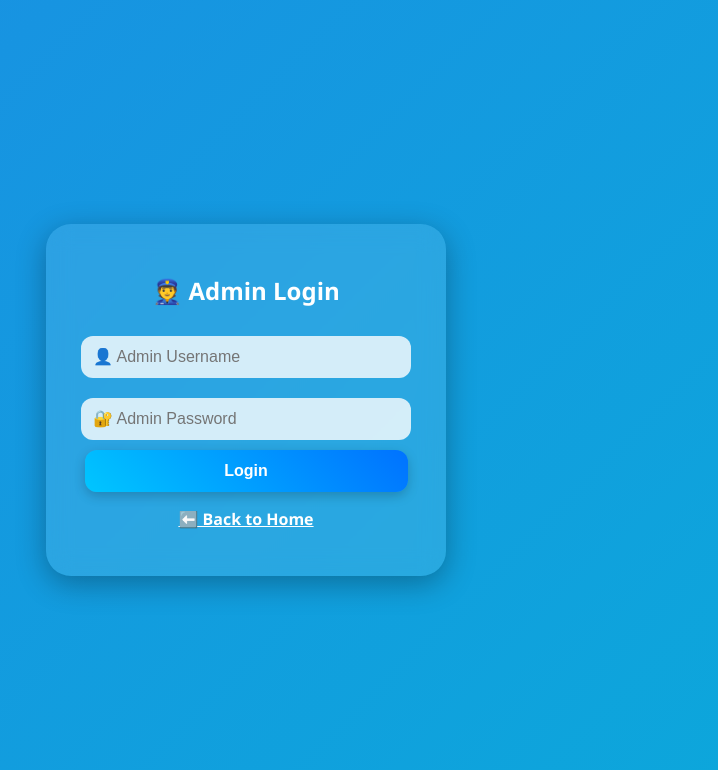
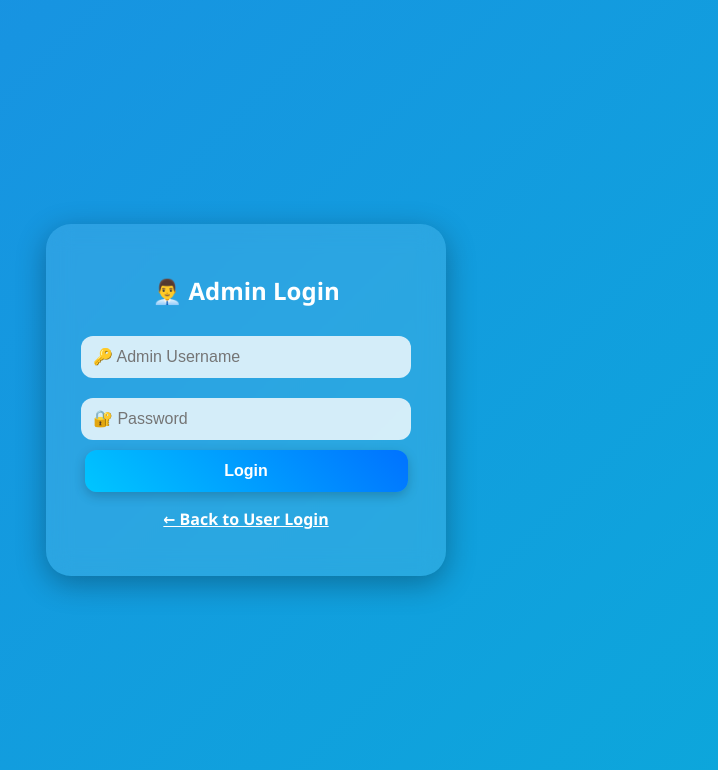
Before and after one commit to abdullahasad491326/SMS_Web_App, a Flask app: page /admin_login in a window 1280 px wide. Shown: the top 770 px of the page, without its empty margins (394-1112 px from the left). Run offline with Flask 3, Linux system fonts and the light colour scheme.

Commit message:
Update admin_login.html

```diff
--- a/app/templates/admin_login.html
+++ b/app/templates/admin_login.html
@@ -3,24 +3,24 @@
 <head>
   <meta charset="UTF-8" />
   <title>Admin Login - SMS App</title>
-  <meta name="viewport" content="width=device-width, initial-scale=1.0" />
+  <meta name="viewport" content="width=device-width, initial-scale=1.0">
   <link rel="stylesheet" href="{{ url_for('static', filename='style.css') }}">
 </head>
 <body>
   <div class="card-container">
     <div class="glass-card">
-      <h2>👮 Admin Login</h2>
+      <h2>👨‍💼 Admin Login</h2>
       {% with messages = get_flashed_messages() %}
         {% if messages %}
           <div class="flash">{{ messages[0] }}</div>
         {% endif %}
       {% endwith %}
       <form method="POST">
-        <input type="text" name="username" placeholder="👤 Admin Username" required>
-        <input type="password" name="password" placeholder="🔐 Admin Password" required>
+        <input type="text" name="username" placeholder="🔑 Admin Username" required>
+        <input type="password" name="password" placeholder="🔐 Password" required>
         <button type="submit">Login</button>
       </form>
-      <p><a href="/">⬅️ Back to Home</a></p>
+      <p><a href="/login">← Back to User Login</a></p>
     </div>
   </div>
 </body>
```
